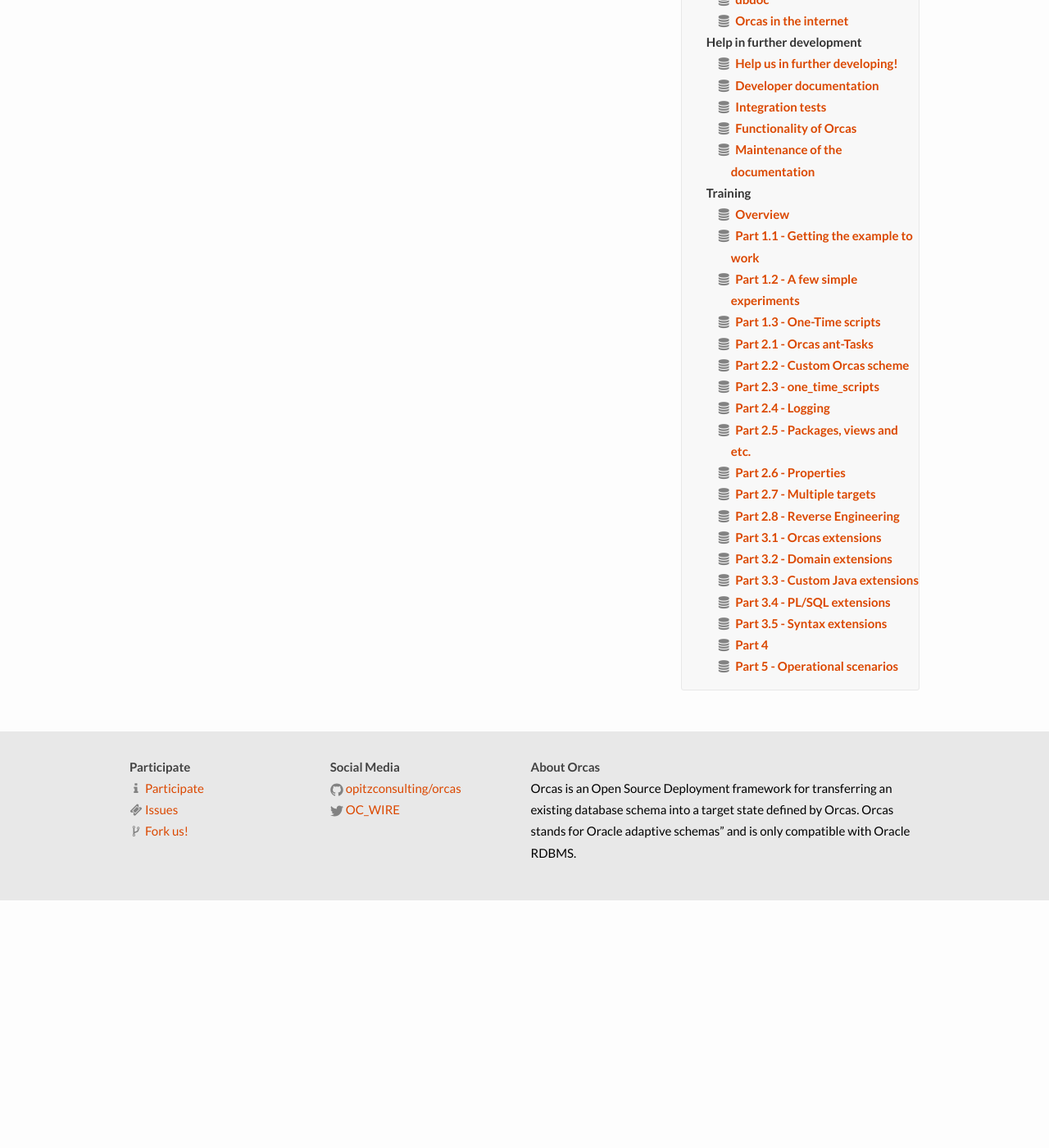
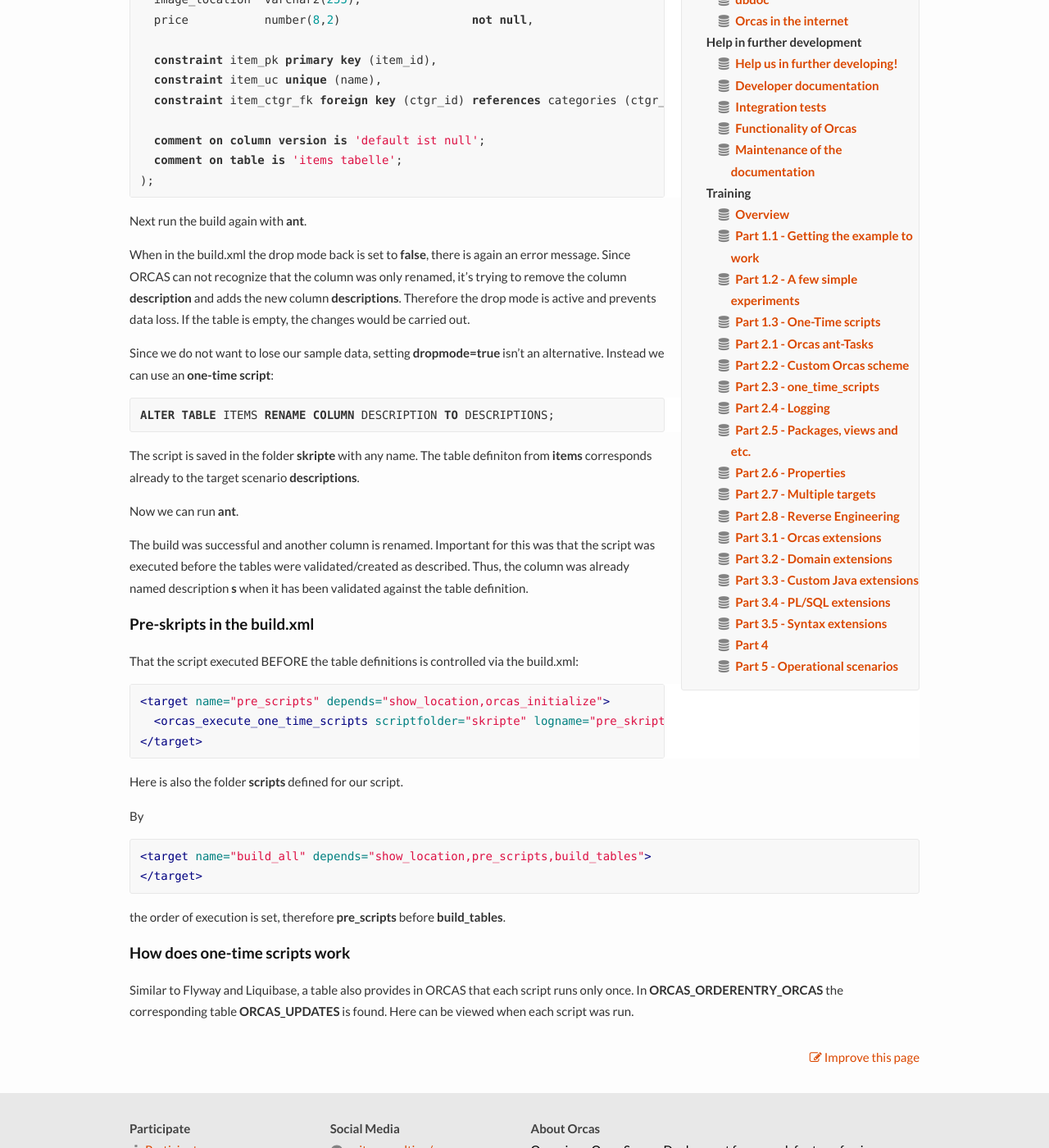
Before and after one commit to opitzconsulting/orcas, a Jekyll site: the page built from _docs/en/training_part1_3.md, in a window 1280 px wide and 1400 px high, scrolled down 637 px. Shown: the whole window at 82% size. Built offline with Jekyll 4.4.1, drawn with Linux system fonts in a browser that asks for light colours; nearby versions of some CDN libraries; before the commit the page ends 1735 px from its top, so only the background shows below that; some of the changed text lies outside the part shown.

Commit message:
Training part 1.3

```diff
--- a/_docs/en/training_part1_3.md
+++ b/_docs/en/training_part1_3.md
@@ -6,4 +6,80 @@
 - en
 ---
 
-**This training is currently under construction and is neither complete nor correct!**
+Sometimes it's necessary to execute additional scripts on the database. In ORCAS there are **one-time skripts**, which are scripts that are running (on any database schema) exactly once.
+
+
+### Rename column (with data)
+
+Voraussetzung:
+In der Tabelle Items befinden sich nach wie vor Daten.
+
+
+Now we want to rename the column **description** into **descriptions**.
+
+First, the table definition must be adjusted accordingly:
+
+
+{% highlight sql %}
+create table items
+(
+  item_id         number(15)                    not null,
+  version         number(15)      default "0"   not null,
+  ctgr_id         number(15)                    not null,
+  name            varchar2(30)                  not null,
+  descriptions    varchar2(1000)                not null,
+  image_location  varchar2(255),
+  price           number(8,2)                   not null,
+
+  constraint item_pk primary key (item_id),
+  constraint item_uc unique (name),
+  constraint item_ctgr_fk foreign key (ctgr_id) references categories (ctgr_id),
+
+  comment on column version is 'default ist null';
+  comment on table is 'items tabelle';
+);
+{% endhighlight %}
+
+Next run the build again with **ant**.
+
+When in the build.xml the drop mode back is set to **false**, there is again an error message. Since ORCAS can not recognize that the column was only renamed, it's trying to remove the column **description** and adds the new column **descriptions**. Therefore the drop mode is active and prevents data loss. If the table is empty, the changes would be carried out.
+
+Since we do not want to lose our sample data, setting **dropmode=true** isn't an alternative. Instead we can use an **one-time script**:
+
+{% highlight sql %}
+ALTER TABLE ITEMS RENAME COLUMN DESCRIPTION TO DESCRIPTIONS;
+{% endhighlight %}
+
+The script is saved in the folder **skripte** with any name.
+The table definiton from **items** corresponds already to the target scenario **descriptions**.
+
+Now we can run **ant**.
+
+The build was successful and another column is renamed.
+Important for this was that the script was executed before the tables were validated/created as described. Thus, the column was already named description **s** when it has been validated against the table definition.
+
+### Pre-skripts in the build.xml
+
+That the script executed BEFORE the table definitions is controlled via the build.xml:
+
+{% highlight xml %}
+<target name="pre_scripts" depends="show_location,orcas_initialize">
+  <orcas_execute_one_time_scripts scriptfolder="skripte" logname="pre_skripte"/>
+</target>
+{% endhighlight %}
+
+Here is also the folder **scripts** defined for our script.
+
+By
+
+{% highlight xml %}
+<target name="build_all" depends="show_location,pre_scripts,build_tables">
+</target>
+{% endhighlight %}
+
+the order of execution is set, therefore **pre_scripts** before **build_tables**.
+
+### How does one-time scripts work
+
+Similar to Flyway and Liquibase, a table also provides in ORCAS that each script runs only once. In **ORCAS_ORDERENTRY_ORCAS** the corresponding table **ORCAS_UPDATES** is found.
+Here can be viewed when each script was run.
```
